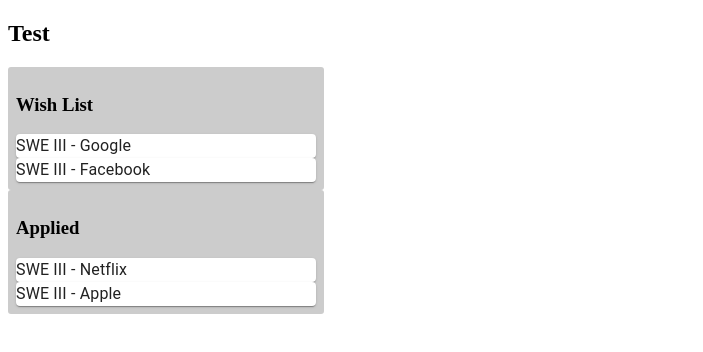
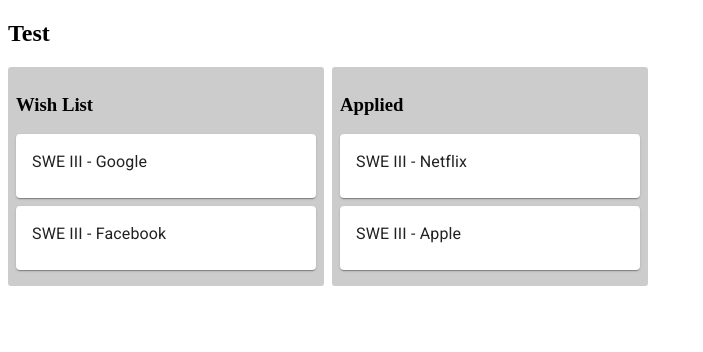
Before and after one commit to adclleva/React-Redux-with-react-beautiful-dnd-Learning-App, a React (Create React App) app: page / in a window 1280 px wide. Shown: the top 352 px of the page, without its empty margins (0-703 px from the left). Built offline with nearby package versions, Linux system fonts and the light colour scheme.

Commit message:
Able to have the categories be in their own columns with their own specific cards

```diff
--- a/public/index.html
+++ b/public/index.html
@@ -15,6 +15,9 @@
       user's mobile device or desktop. See https://developers.google.com/web/fundamentals/web-app-manifest/
     -->
     <link rel="manifest" href="%PUBLIC_URL%/manifest.json" />
+    <link rel="stylesheet" href="https://fonts.googleapis.com/css?family=Roboto:300,400,500,700&display=swap" />
+    <link rel="stylesheet" href="https://fonts.googleapis.com/icon?family=Material+Icons" />
+
     <!--
       Notice the use of %PUBLIC_URL% in the tags above.
       It will be replaced with the URL of the `public` folder during the build.
--- a/src/components/App.js
+++ b/src/components/App.js
@@ -15,11 +15,20 @@
   return (
     <div className="App">
       <h2>Test</h2>
-
-      {displayCategories}
+      <div style={styles.categoriesContainer}>
+        {displayCategories}
+      </div>
 
     </div>
   );
+}
+
+const styles = {
+  categoriesContainer: {
+    display: "flex",
+    flexDirection: "row",
+    marginRight: 8
+  }
 }
 
 const mapStateToProps = state => ({
--- a/src/components/Category.js
+++ b/src/components/Category.js
@@ -23,7 +23,8 @@
         backgroundColor: "#ccc",
         borderRadius: 3,
         width: 300,
-        padding: 8
+        padding: 8,
+        marginRight: 8
     }
 }
 
--- a/src/components/JobCard.js
+++ b/src/components/JobCard.js
@@ -1,15 +1,25 @@
 import React from "react"
 import Card from '@material-ui/core/Card'
 import Typography from '@material-ui/core/Typography'
+import CardContent from '@material-ui/core/CardContent';
+
 
 const JobCard = ({title, name}) => {
     return (
-        <Card>
-          <Typography>
-            {title} - {name}
-          </Typography>
+        <Card style={styles.cardContainer}>
+            <CardContent>
+                <Typography>
+                    {title} - {name}
+                </Typography>
+            </CardContent>
       </Card>
     )
 }
 
+const styles = {
+    cardContainer: {
+        marginBottom: 8
+    }
+}
+
 export default JobCard
```
